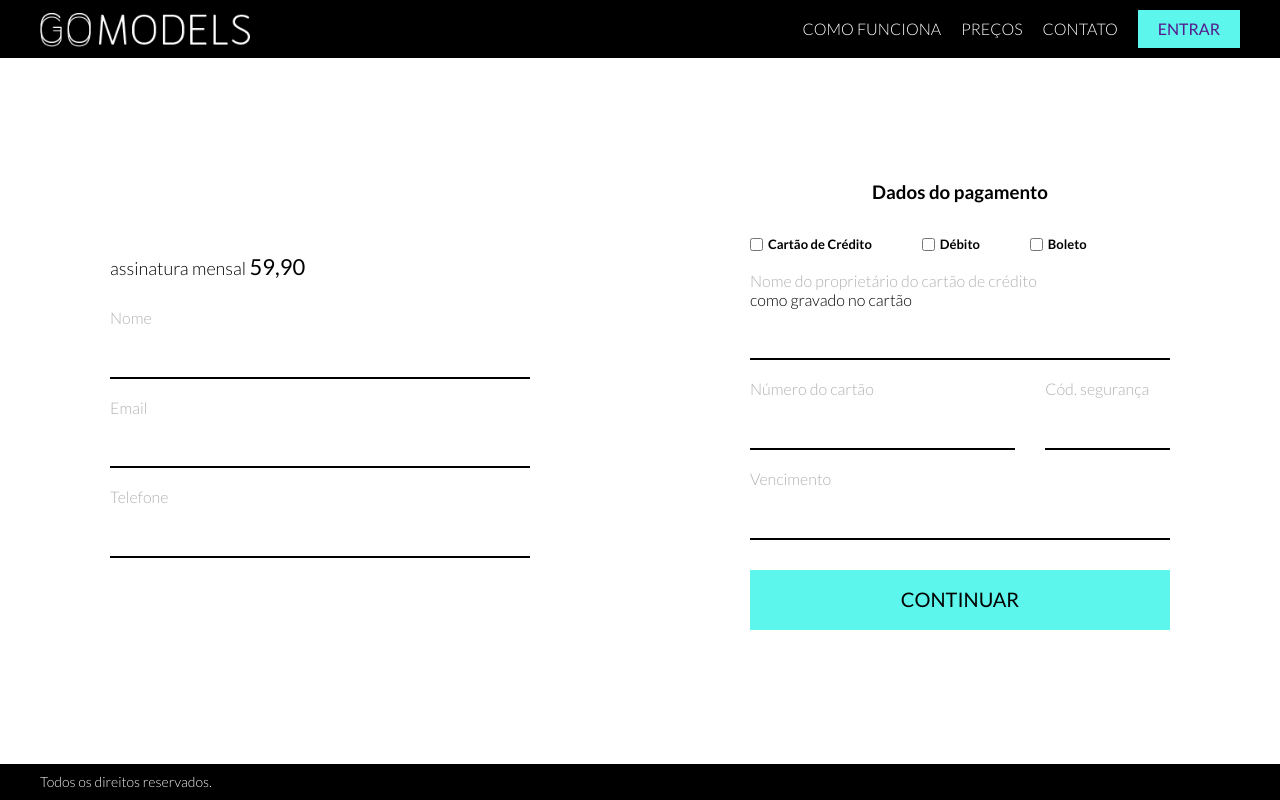
After one commit to marcosviniciusmelo/GoModels, a PHP site: page /precos-passo2.php in a window 1280 px wide. The commit adds this page. Run offline with PHP 8.4, Linux system fonts and the light colour scheme; some libraries are stand-ins or nearby versions.

Commit message:
Releases v.0.5.3

```diff
--- a/css/style.scss
+++ b/css/style.scss
@@ -849,6 +849,89 @@ main.listagem{
 	}
 }
 
+
+.form{
+	width: 100%;
+	margin-top: 20px;
+
+	.field{
+		width: 100%;
+		display: inline-block;
+		margin: 10px 0px;
+
+		label{
+			font-size: 16px;
+			color: #b1b1b1;
+		}
+
+		input{
+			width: 100%;
+			padding: 12px 0px;
+			border: 0px;
+			border-bottom: 2px solid #000;
+			font-size: 22px;
+			font-weight: normal;
+		}
+
+		input[type="checkbox"]{
+			width: auto;
+			float: left;
+			margin-top: 4px;
+		}
+
+		input[type="submit"]{
+			border-bottom: 0px;
+			height: 60px;
+			background-color: $colorBlue;
+			font-size: 20px;
+			cursor: pointer;
+			margin-top: 10px;
+			@extend %transition;
+
+			&:hover{
+				background-color: $colorBlueHover;
+			}
+		}
+	}
+
+	.f-md{
+		width: calc(50% - 15px);
+		margin-right: 30px;
+		float: left;
+	}
+
+	.f-md2{
+		width: calc(66.7% - 15px);
+		margin-right: 30px;
+		float: left;
+	}
+
+	.f-pqn{
+		width: calc(33.3% - 15px);
+		margin-right: 30px;
+		float: left;
+	}
+
+	.f-checkbox{
+		float: left;
+		width: auto;
+		display: inline-block;
+		margin-right: 50px;
+
+		label{
+			font-size: 13px;
+			color: #000;
+			font-weight: bold;
+			margin-left: 5px;
+			margin-top: -1px;
+		}
+	}
+
+	.mr-z{
+		margin-right: 0px;
+	}
+}
+
 //Preços
 main.precos{
 	width: 100%;
@@ -935,6 +1018,18 @@ main.precos{
 				display: table-cell;
 				vertical-align: middle;
 
+				.assinatura{
+					font-size: 18px;
+
+					b{
+						font-size: 22px;
+					}
+				}
+
+				h3{
+					text-align: center;
+				}
+
 				.planos{
 					width: 100%;
 					display: inline-block;
--- /dev/null
+++ b/precos-passo2.php
@@ -0,0 +1,76 @@
+<?php include('header.php'); ?>
+
+	<main class="precos">
+
+		<form action="precos-passo3.php">
+
+			<div class="collRight">
+				<div class="container">
+					<div class="ctn">
+						<span class="assinatura">assinatura mensal <b>59,90</b></span>
+						<div class="form">
+							<div class="field">
+								<label>Nome</label>
+								<input type="text" name="nome">
+							</div>
+							<div class="field">
+								<label>Email</label>
+								<input type="text" name="email">
+							</div>
+							<div class="field">
+								<label>Telefone</label>
+								<input type="text" name="telefone">
+							</div>
+						</div>
+					</div>
+				</div>
+			</div>
+
+			<div class="collRight">
+
+				<div class="container">
+					<div class="ctn">
+						<h3>Dados do pagamento</h3>
+						<div class="form">
+							<div class="field f-checkbox">
+								<label for="forma">Cartão de Crédito</label>
+								<input type="checkbox" name="forma">
+							</div>
+							<div class="field f-checkbox">
+								<label for="forma">Débito</label>
+								<input type="checkbox" name="forma">
+							</div>
+							<div class="field f-checkbox mr-z">
+								<label for="forma">Boleto</label>
+								<input type="checkbox" name="forma">
+							</div>
+							<div class="field">
+								<label>Nome do proprietário do cartão de crédito</label>
+								<p>como gravado no cartão</p>
+								<input type="text" name="nome">
+							</div>
+							<div class="field f-md2">
+								<label>Número do cartão</label>
+								<input type="text" name="numero">
+							</div>
+							<div class="field f-pqn mr-z">
+								<label>Cód. segurança</label>
+								<input type="password" name="cod">
+							</div>
+							<div class="field">
+								<label>Vencimento</label>
+								<input type="text" name="vencimento">
+							</div>
+							<div class="field">
+								<input type="submit" value="CONTINUAR">
+							</div>
+						</div>
+					</div>
+				</div>
+			</div>
+
+		</form>
+
+	</main>
+
+<?php include('footer.php'); ?>
--- a/precos.php
+++ b/precos.php
@@ -35,7 +35,7 @@
 					</ul>
 
 
-					<div class="formCadastro">
+					<div class="form">
 						<form action="">
 							<div class="field">
 								<label>Nome</label>
```
Also changed, not shown: other parts of css/style.scss (+0 -49 lines), precos-passo3.php (added, +13 -0 lines), css/style.css, 1 other file.
